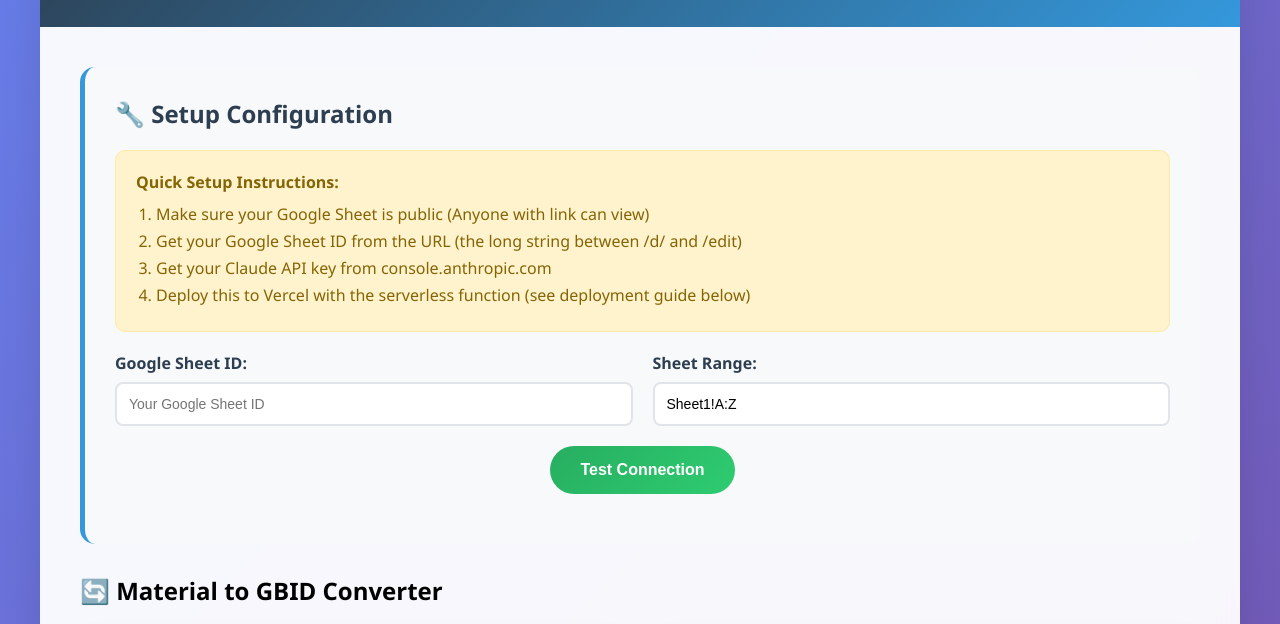
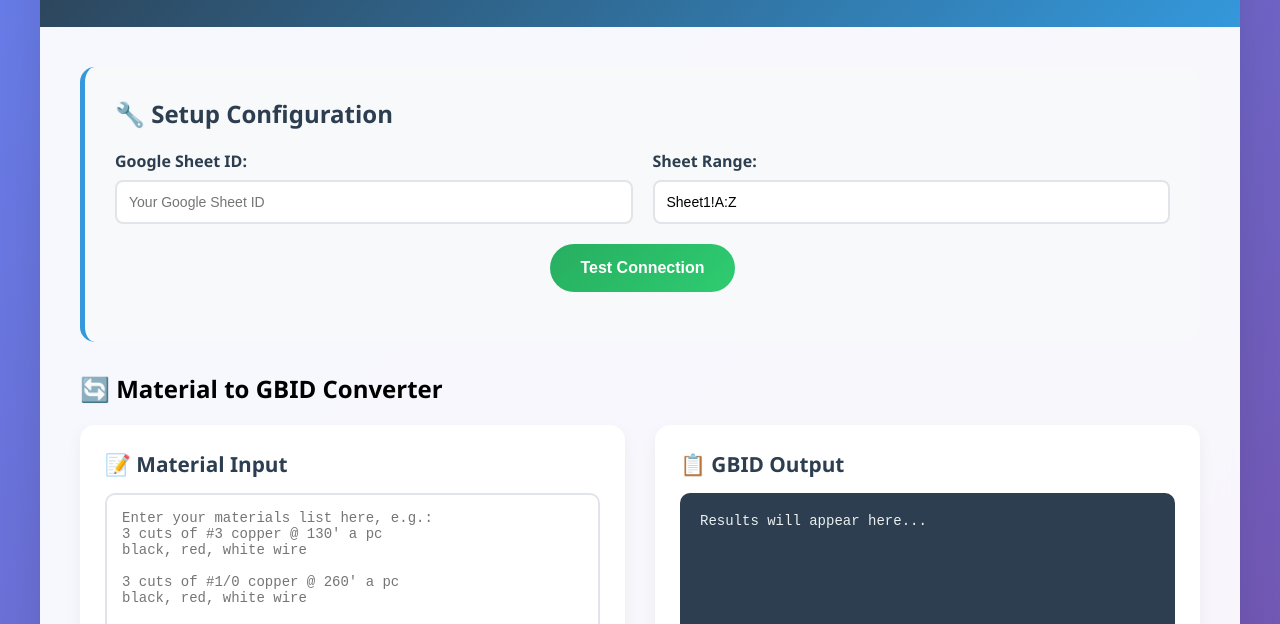
Before and after one commit to connortrolfe/gbid-converter, a website: page index.html in a window 1280 px wide. Shown: the part 142-766 px from the top of the page. Drawn offline with Linux system fonts and the light colour scheme.

Commit message:
Update index.html

```diff
--- a/index.html
+++ b/index.html
@@ -248,16 +248,6 @@
         <div class="main-content">
             <div class="setup-section">
                 <h2>🔧 Setup Configuration</h2>
-                <div class="instructions">
-                    <h4>Quick Setup Instructions:</h4>
-                    <ol>
-                        <li>Make sure your Google Sheet is public (Anyone with link can view)</li>
-                        <li>Get your Google Sheet ID from the URL (the long string between /d/ and /edit)</li>
-                        <li>Get your Claude API key from console.anthropic.com</li>
-                        <li>Deploy this to Vercel with the serverless function (see deployment guide below)</li>
-                    </ol>
-                </div>
-
                 <div class="config-grid">
                     <div class="config-item">
                         <label for="sheetId">Google Sheet ID:</label>
```
